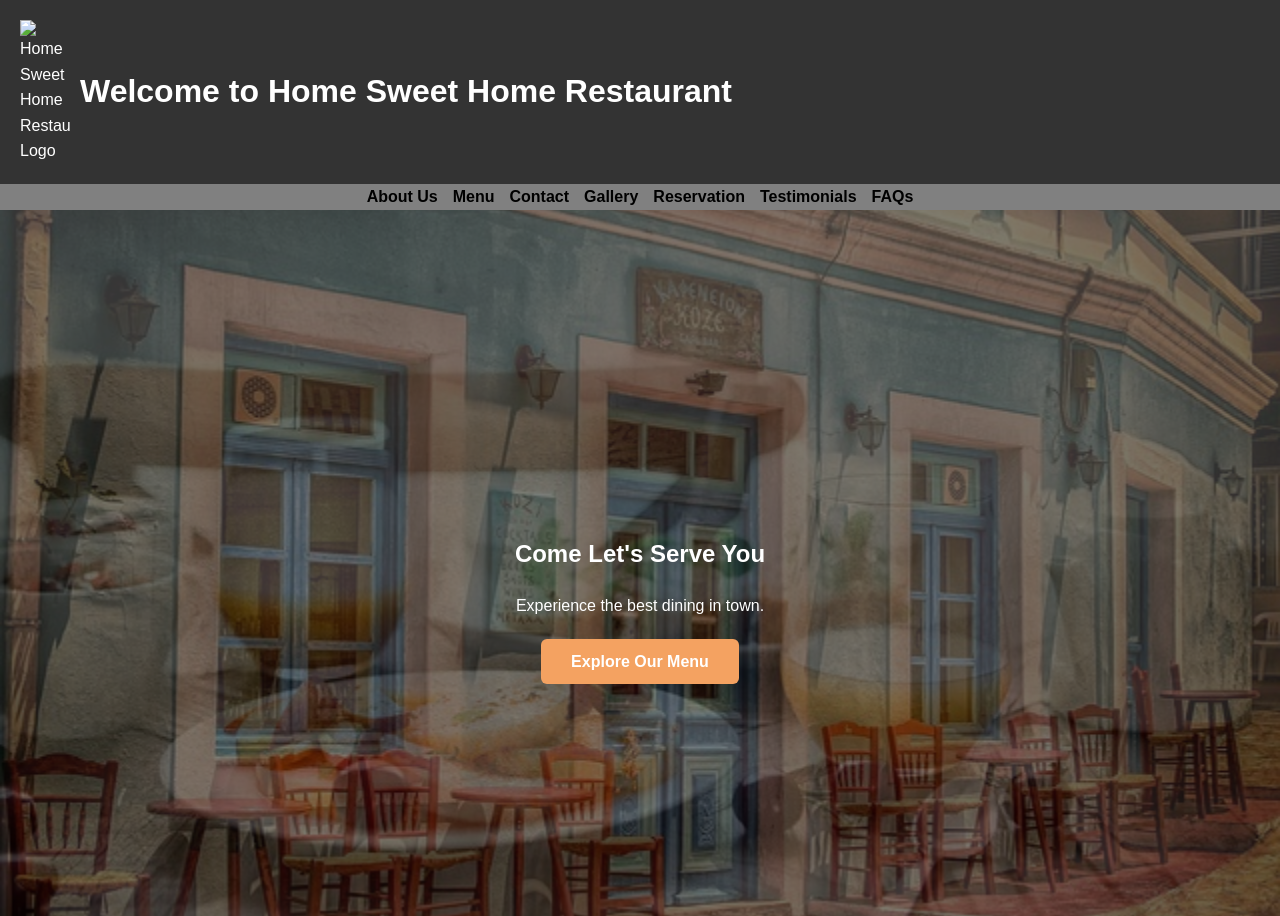
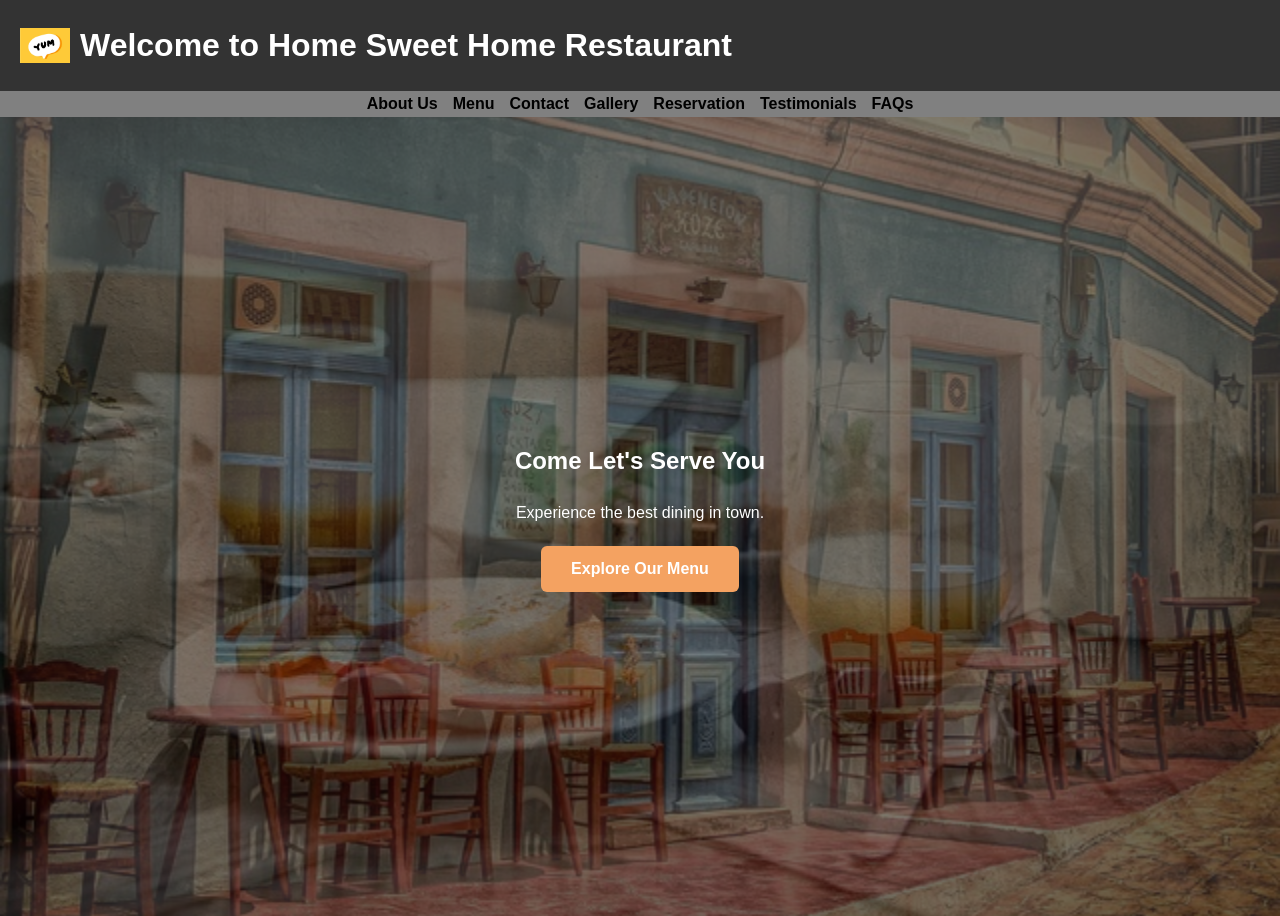
Before and after one commit to anifar-se/Restaurant-Landingpage, a plain HTML site: page index.html in a window 1280 px wide. Shown: the top 916 px of the page. Drawn offline with Linux system fonts and the light colour scheme; files whose address does not match are found by name.

Commit message:
Update index.html

```diff
--- a/index.html
+++ b/index.html
@@ -9,7 +9,7 @@
   <body>
     <header>
       <div class="logo-container">
-        <img src="assets\logo.jpg" alt="Home Sweet Home Restaurant Logo" />
+        <img src="logo.jpg" alt="Home Sweet Home Restaurant Logo" />
         <h1>Welcome to Home Sweet Home Restaurant</h1>
       </div>
     </header>
```
